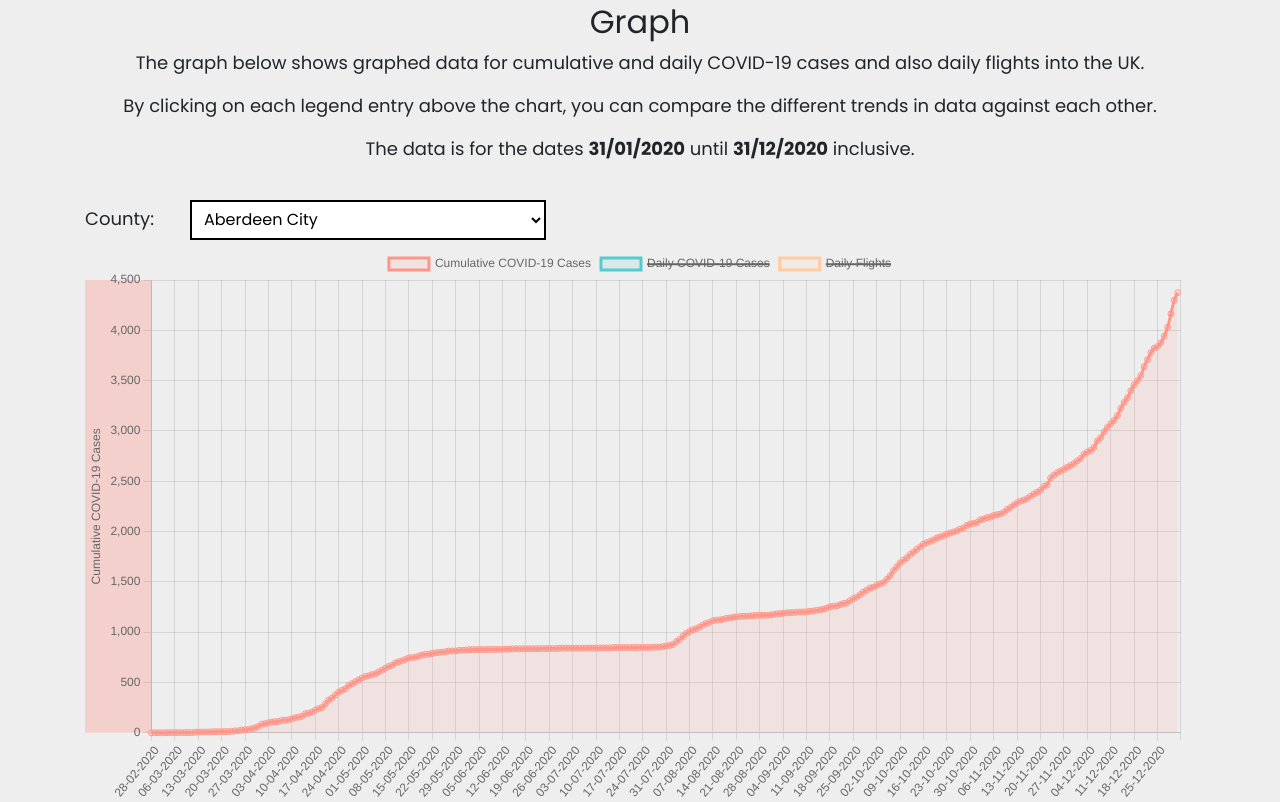
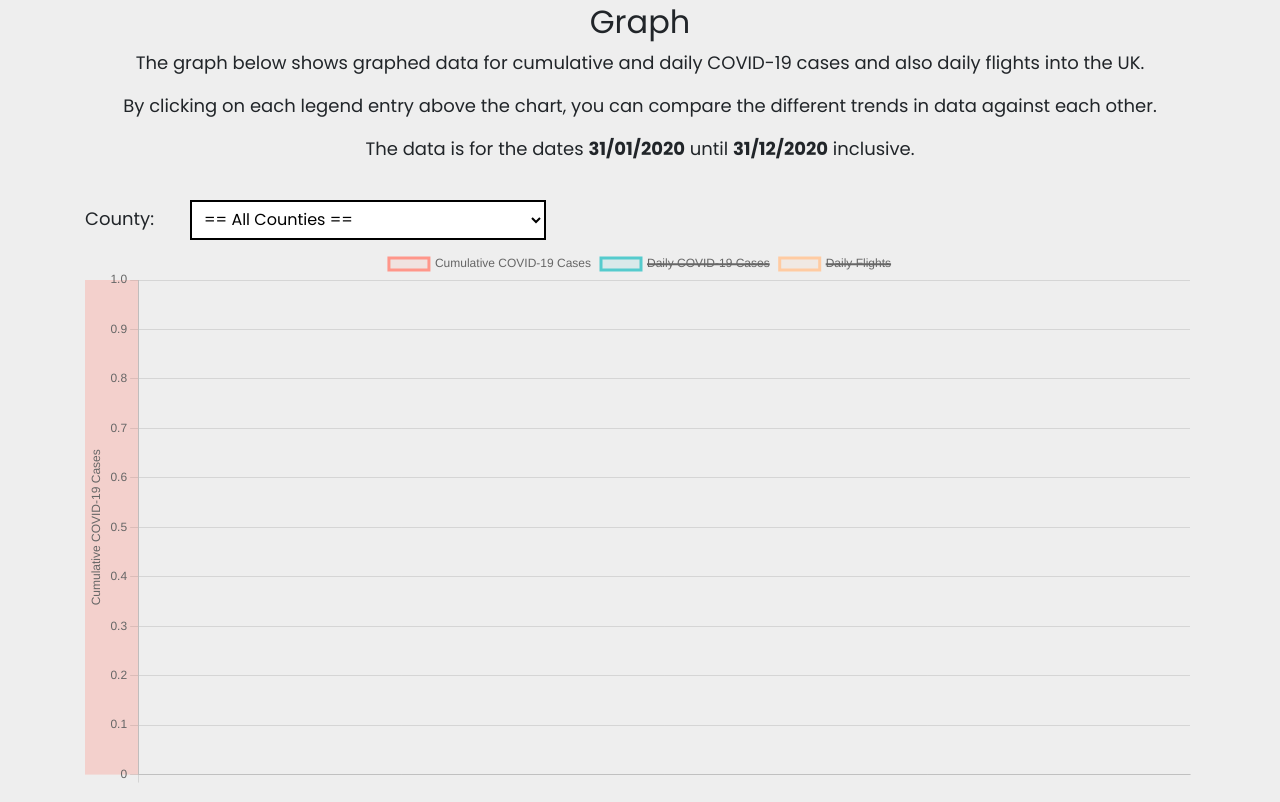
Before and after one commit to binaryoverload/TSEGroup8Website, a Flask app: page / in a window 1280 px wide. Shown: the part 1990-2792 px from the top of the page. Run offline with Flask 2, Linux system fonts and the light colour scheme; data that the repository does not hold is empty; some libraries are stand-ins or nearby versions.

Commit message:
Add all counties option

```diff
--- a/templates/index.html
+++ b/templates/index.html
@@ -183,7 +183,9 @@
         <div class="row">
             <div class="col-md-12">
                 <div class="row py-2">
-                    <div class="col-md-12"><label for="graphing-county-input">County:</label><select id="graphing-county-input"></select></div>
+                    <div class="col-md-12"><label for="graphing-county-input">County:</label><select id="graphing-county-input">
+                        <option value="all">== All Counties ==</option>
+                    </select></div>
                 </div>
 
                 <!-- TODO: https://moderncss.dev/pure-css-custom-styled-radio-buttons/  -->
```
